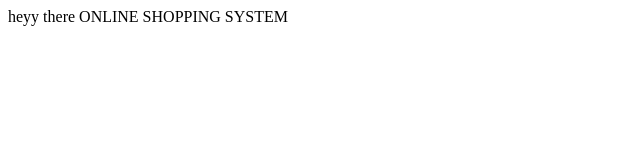
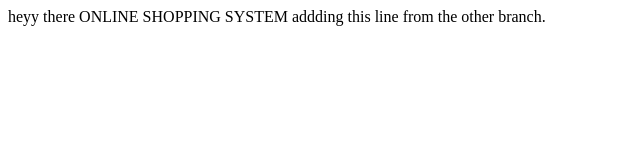
Before and after one commit to Abdulrauf-kazi/Scrum-Exam, a plain HTML site: page index.html in a window 1280 px wide. Shown: the whole page, without its empty margins (0-640 px from the left). Drawn offline with Linux system fonts and the light colour scheme.

Commit message:
commit from branch feature-product-page

```diff
--- a/index.html
+++ b/index.html
@@ -6,6 +6,8 @@
 
 <body>
     ONLINE SHOPPING SYSTEM
+
+    addding this line from the other branch.
 </body>
 
 </html>
```
